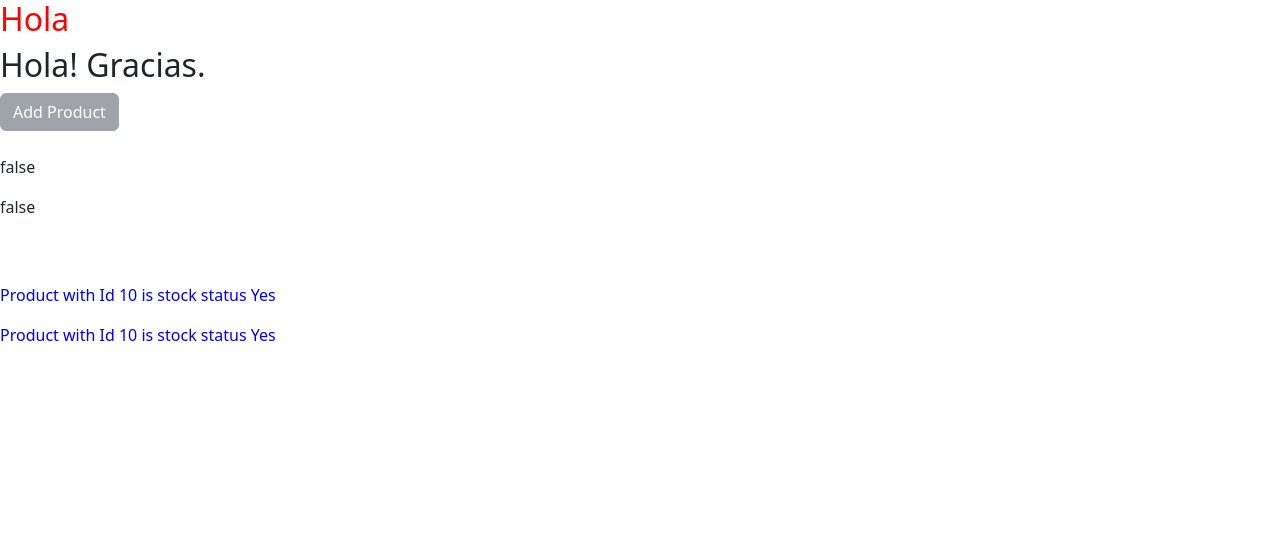
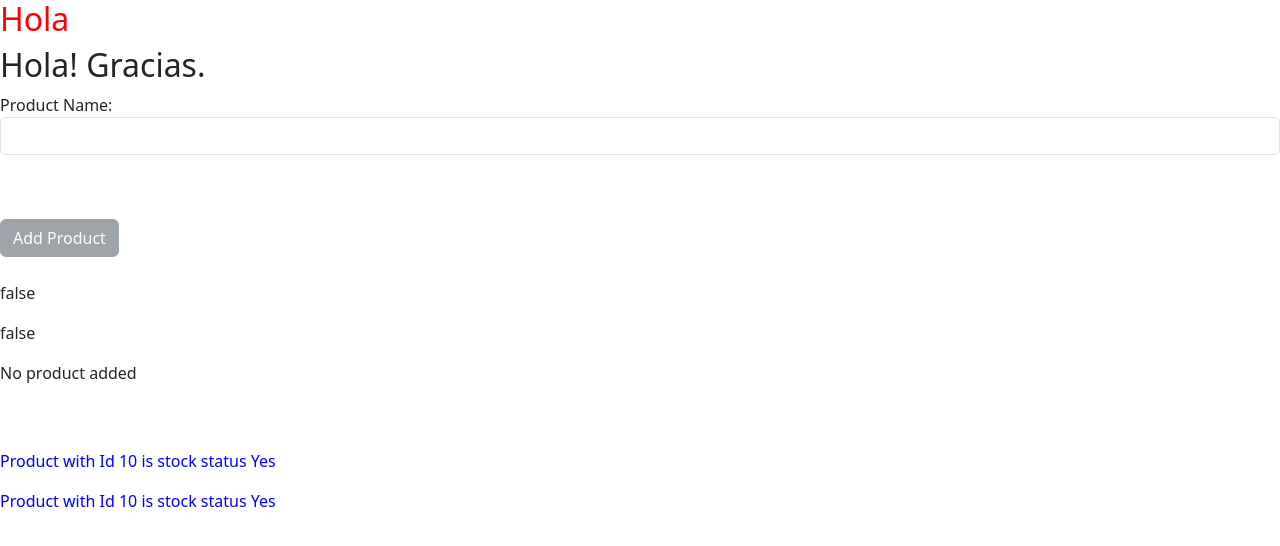
Before and after one commit to MohammedQasim-js/Angular-basics, an Angular app: page / in a window 1280 px wide. Shown: the top 546 px of the page. Built offline with nearby package versions, Linux system fonts and the light colour scheme.

Commit message:
Data binding - Event Binding

```diff
--- a/src/app/products/products.html
+++ b/src/app/products/products.html
@@ -1,11 +1,18 @@
 <h2>Hola! Gracias.</h2>
 
+<!--* Event Binding - We bind the event of an HTML element to a method defined in the TS file, using parentheses (). -->
+<label>Product Name:</label>
+<input type="text" class="form-control" (input)="onUpdateProductName($event)" />
+<p>{{ enteredValue }}</p>
+
+<br /><br />
 <!--* Property Binding - We bind the property of an HTML element to a variable defined in the TS file, using square brackets []. -->
-<button class="btn btn-secondary" [disabled]="!addProduct">Add Product</button>
+<button class="btn btn-secondary" [disabled]="!addProduct" (click)="onClick()">Add Product</button>
 <br /><br />
 <!-- the property binding and string interpolation can be used interchangeably in some cases like below -->
 <p>{{ addProduct }}</p>
 <p [innerText]="addProduct"></p>
+<p [innerText]="addProductStatus"></p>
 
 <br /><br />
 <div product></div>
--- a/src/app/products/products.ts
+++ b/src/app/products/products.ts
@@ -8,9 +8,21 @@ import { ProductComponent } from '../product/product';
 })
 export class ProductsComponent {
   addProduct = true;
+  // greet = 'Hello!';
+  addProductStatus = 'No product added';
+  enteredValue = '';
   constructor() {
     setTimeout(() => {
       this.addProduct = false;
     }, 4000);
   }
+
+  onClick() {
+    this.addProductStatus = 'Product added!';
+  }
+
+  onUpdateProductName(event: any) {
+    console.log(event);
+    this.enteredValue = (<HTMLInputElement>event.target).value;
+  }
 }
```
